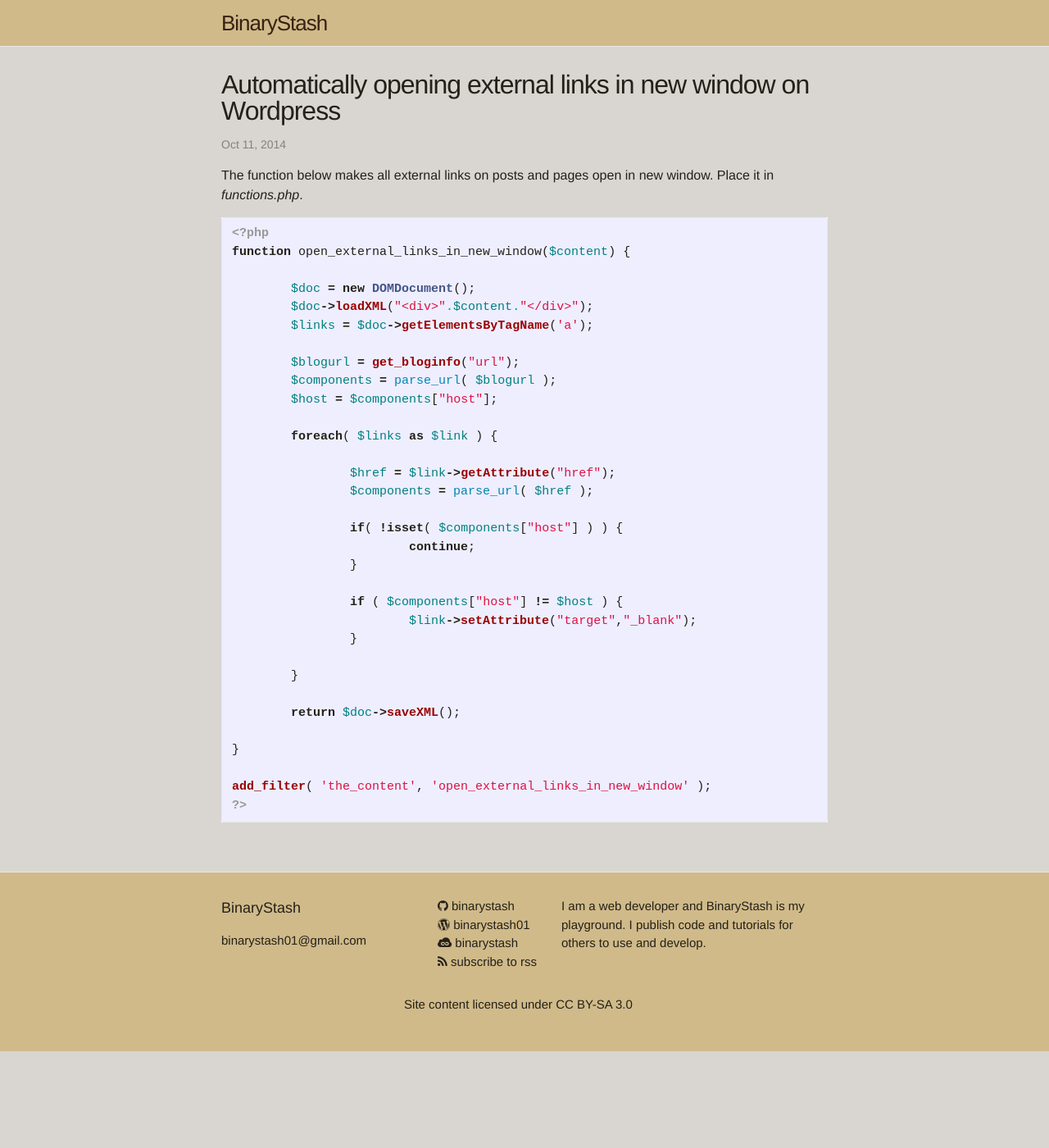
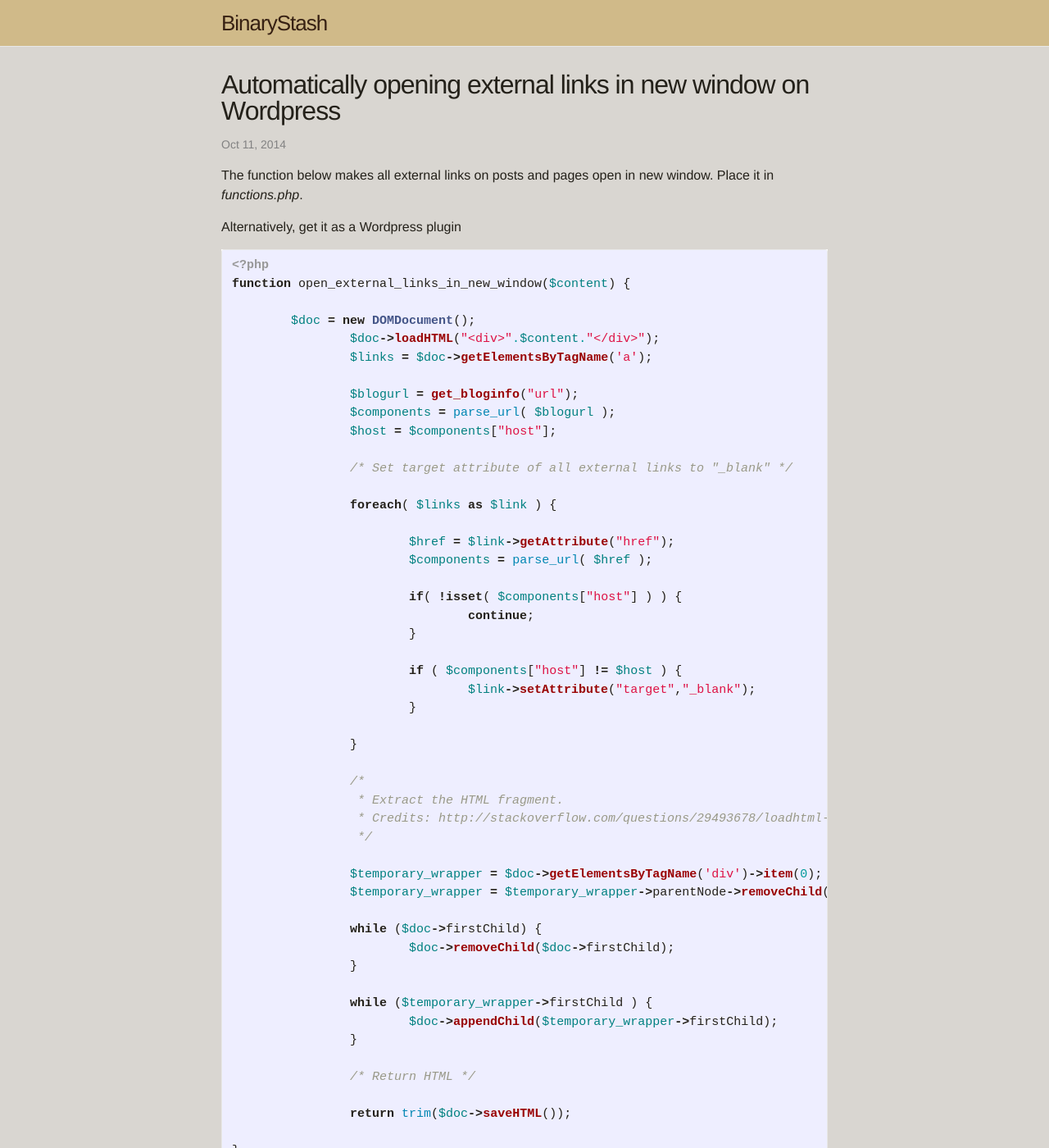
Before and after one commit to binarystash/binarystash-blog, a Jekyll site: the page built from _posts/2014-10-11-opening-external-links-in-new-window.markdown, in a window 1280 px wide and 1400 px high. Shown: the whole window at 82% size. Built offline with Jekyll 4.4.1, drawn with Linux system fonts in a browser that asks for light colours; Markdown is read by kramdown in place of the engine named in the settings.

Commit message:
Updated post

```diff
--- a/_posts/2014-10-11-opening-external-links-in-new-window.markdown
+++ b/_posts/2014-10-11-opening-external-links-in-new-window.markdown
@@ -6,34 +6,56 @@ permalink: "/2014/02/opening-external-links-in-new-window.html"
 
 The function below makes all external links on posts and pages open in new window. Place it in *functions.php*.
 
+Alternatively, get it as a [Wordpress plugin](https://github.com/binarystash/wp-outside-links-in-new-tabs)
+
 {% highlight php %}
 <?php
 function open_external_links_in_new_window($content) {
 
 	$doc = new DOMDocument();
-	$doc->loadXML("<div>".$content."</div>");
-	$links = $doc->getElementsByTagName('a');
+		$doc->loadHTML("<div>".$content."</div>");
+		$links = $doc->getElementsByTagName('a');
 
-	$blogurl = get_bloginfo("url");
-	$components = parse_url( $blogurl );
-	$host = $components["host"];
+		$blogurl = get_bloginfo("url");
+		$components = parse_url( $blogurl );
+		$host = $components["host"];
 
-	foreach( $links as $link ) {
+		/* Set target attribute of all external links to "_blank" */
 
-		$href = $link->getAttribute("href");
-		$components = parse_url( $href );
+		foreach( $links as $link ) {
 
-		if( !isset( $components["host"] ) ) {
-			continue;
+			$href = $link->getAttribute("href");
+			$components = parse_url( $href );
+
+			if( !isset( $components["host"] ) ) {
+				continue;
+			}
+
+			if ( $components["host"] != $host ) {
+				$link->setAttribute("target","_blank");
+			}
+
 		}
 
-		if ( $components["host"] != $host ) {
-			$link->setAttribute("target","_blank");
+		/*
+		 * Extract the HTML fragment.
+		 * Credits: http://stackoverflow.com/questions/29493678/loadhtml-libxml-html-noimplied-on-an-html-fragment-generates-incorrect-tags
+		 */
+
+		$temporary_wrapper = $doc->getElementsByTagName('div')->item(0);
+		$temporary_wrapper = $temporary_wrapper->parentNode->removeChild($temporary_wrapper);
+
+		while ($doc->firstChild) {
+			$doc->removeChild($doc->firstChild);
 		}
 
-	}
+		while ($temporary_wrapper->firstChild ) {
+			$doc->appendChild($temporary_wrapper->firstChild);
+		}
 
-	return $doc->saveXML();
+		/* Return HTML */
+
+		return trim($doc->saveHTML());
 
 }
 
```
